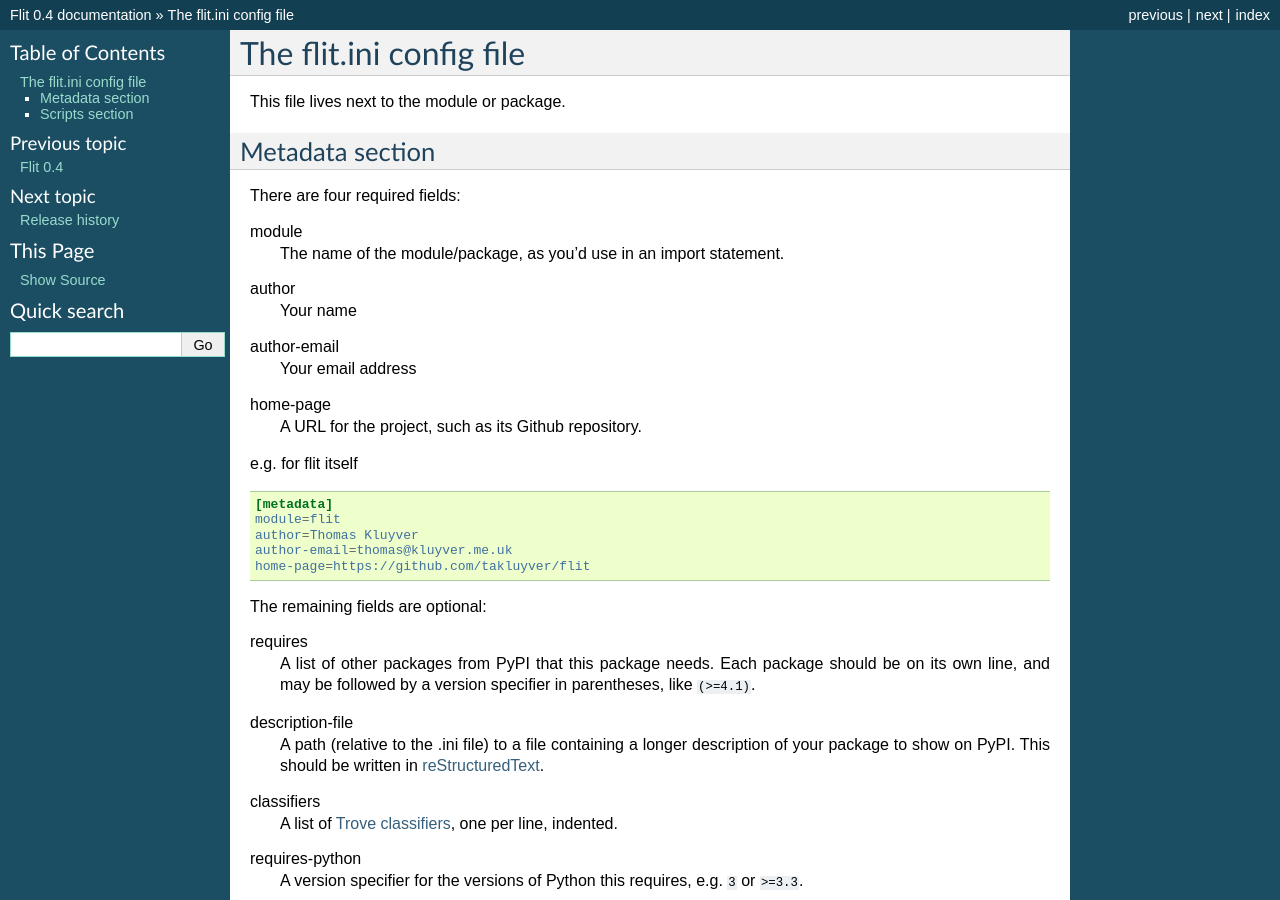
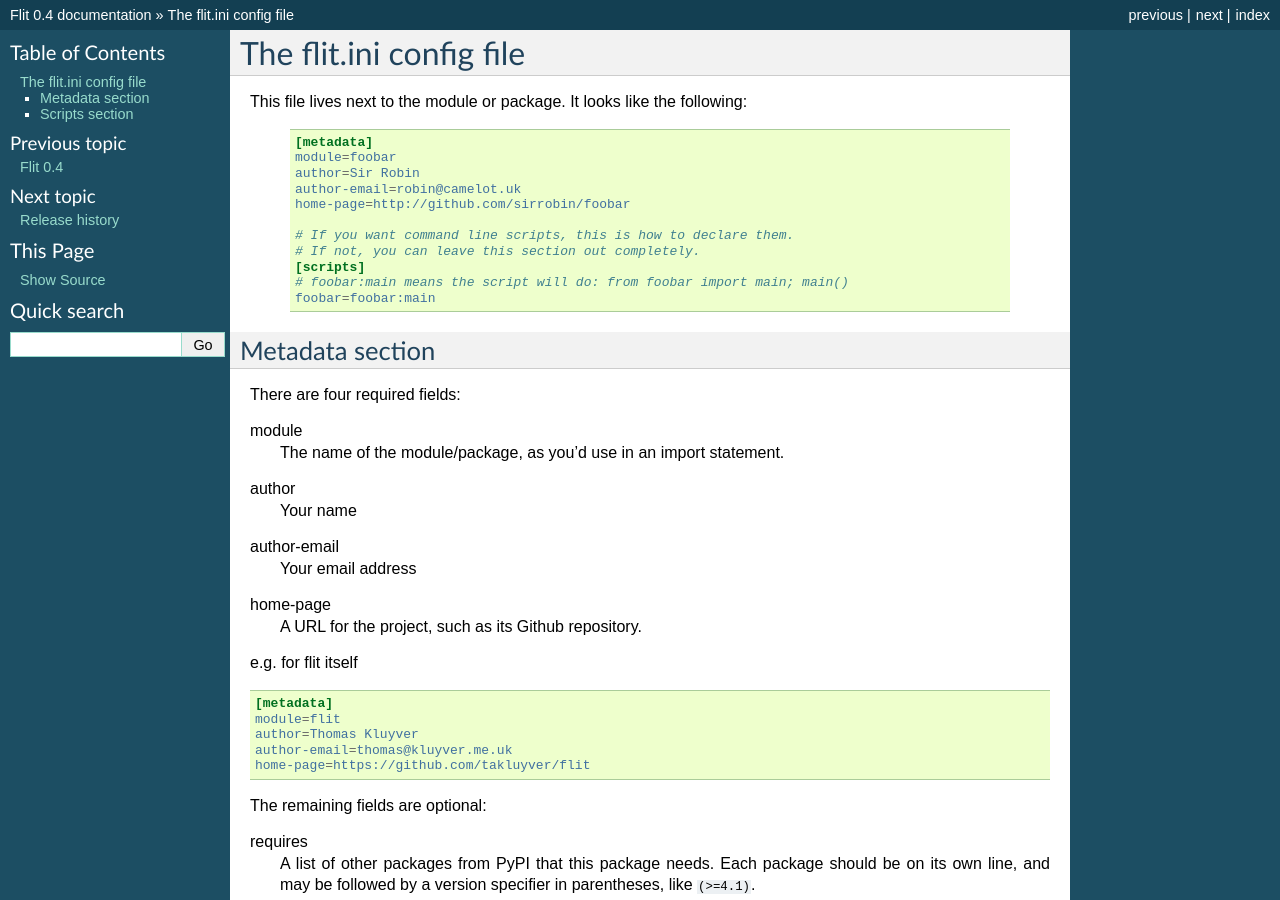
Before and after one commit to pypa/flit, a Sphinx documentation site: the page built from doc/flit_ini.rst, in a window 1280 px wide and 900 px high. Built offline with Sphinx 7.4.7, drawn with Linux system fonts in a browser that asks for light colours.

Commit message:
update docs on flit init

```diff
--- a/doc/flit_ini.rst
+++ b/doc/flit_ini.rst
@@ -1,7 +1,24 @@
 The flit.ini config file
 ========================
 
-This file lives next to the module or package.
+This file lives next to the module or package. It looks like the following:
+
+
+   .. code-block:: ini
+
+       [metadata]
+       module=foobar
+       author=Sir Robin
+       author-email=robin@camelot.uk
+       home-page=http://github.com/sirrobin/foobar
+
+       # If you want command line scripts, this is how to declare them.
+       # If not, you can leave this section out completely.
+       [scripts]
+       # foobar:main means the script will do: from foobar import main; main()
+       foobar=foobar:main
+
+
 
 Metadata section
 ----------------
```
Also changed, not shown: README.rst (+22 -19 lines).
